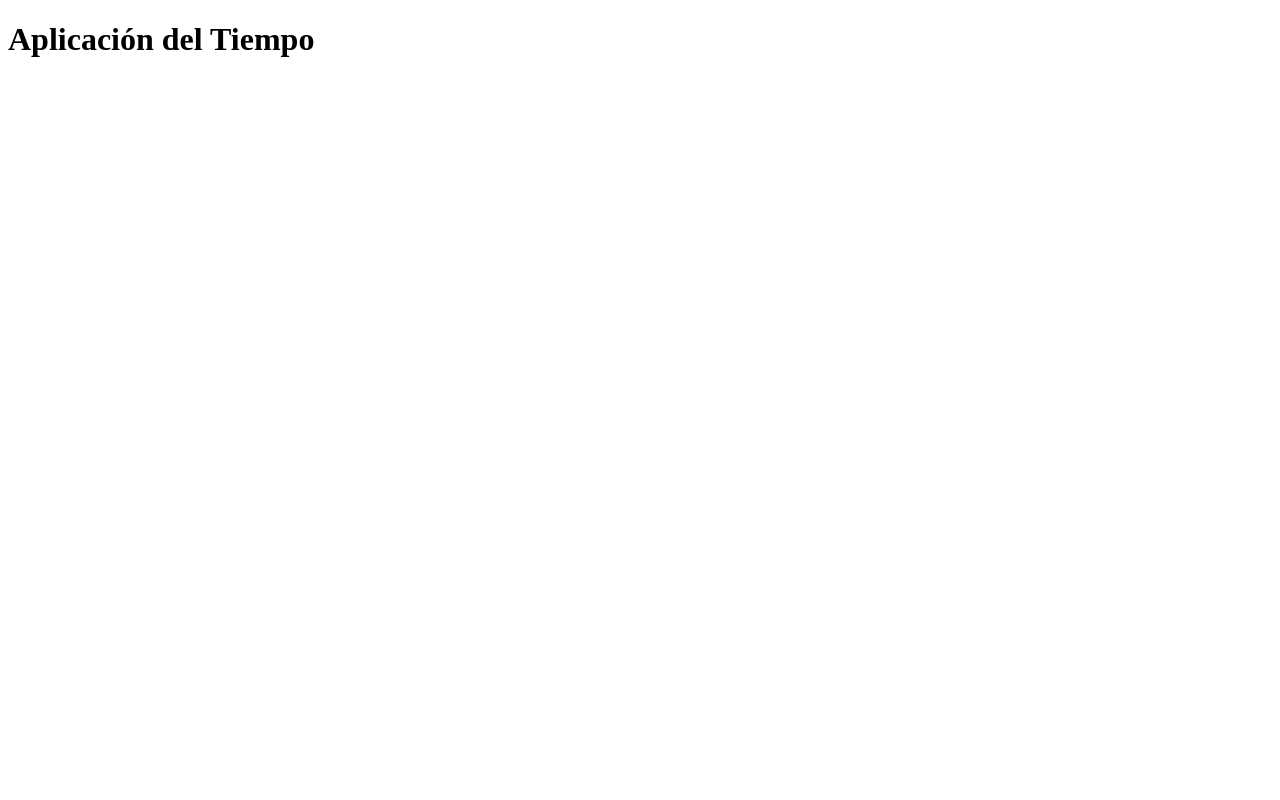
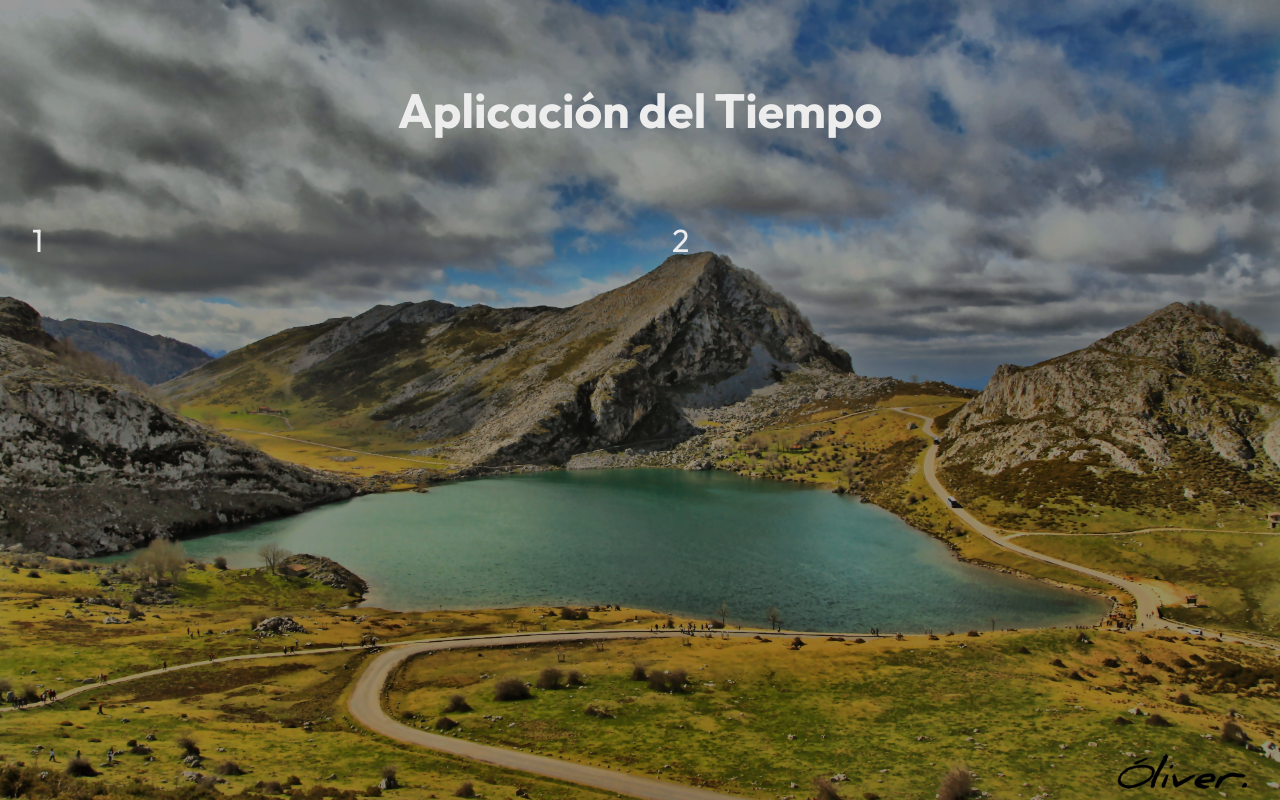
Before and after one commit to JohnnyBC2022/clima-react-typescript, a React (Vite) app: page / in a window 1280 px wide. Built offline with nearby package versions, Linux system fonts and the light colour scheme.

Commit message:
feat: app.tsx modified and styles added

```diff
--- a/index.html
+++ b/index.html
@@ -1,10 +1,16 @@
-<!doctype html>
+<!DOCTYPE html>
 <html lang="en">
   <head>
     <meta charset="UTF-8" />
     <meta name="viewport" content="width=device-width, initial-scale=1.0" />
-    <meta name="author" content="Jonathan Baragaño">
+    <meta name="author" content="Jonathan Baragaño" />
     <title>React / Typescript - CSS Modules - APIs</title>
+    <link rel="preconnect" href="https://fonts.googleapis.com" />
+    <link rel="preconnect" href="https://fonts.gstatic.com" crossorigin />
+    <link
+      href="https://fonts.googleapis.com/css2?family=Outfit:wght@100..900&display=swap"
+      rel="stylesheet"
+    />
   </head>
   <body>
     <div id="root"></div>
--- /dev/null
+++ b/src/App.module.css
@@ -0,0 +1,21 @@
+.title{
+    text-align: center;
+    font-size: 3rem;
+    margin-top: 5rem;
+}
+
+.container {
+    width: 95%;
+    max-width: 100rem;
+    margin: 0 auto;
+}
+
+@media(min-width: 768px){
+    .container{
+        display: grid;
+        grid-template-columns: repeat(2,1fr);
+        align-items: center;
+        gap: 4rem;
+        margin-top: 5rem;
+    }
+}
--- a/src/App.tsx
+++ b/src/App.tsx
@@ -1,11 +1,15 @@
-
+import styles from './App.module.css'
 
 function App() {
 
 
   return (
     <>
-      <h1>Aplicación del Tiempo</h1>
+      <h1 className={styles.title}>Aplicación del Tiempo</h1>
+      <div className={styles.container}>
+        <p>1</p>
+        <p>2</p>
+      </div>
     </>
   )
 }
--- a/src/index.css
+++ b/src/index.css
@@ -0,0 +1,46 @@
+:root {
+  --white: #ededed;
+  --black: #2c2c2c;
+  --primary: #f59E0b;
+}
+
+* {
+  margin: 0;
+  padding: 0;
+  box-sizing: border-box;
+}
+
+html, body {
+  height: 100%;
+  margin: 0;
+  padding: 0;
+  overflow: hidden;
+}
+
+body {
+  font-family: 'Outfit', sans-serif;
+  color: var(--white);
+  font-size: 2rem;
+  position: relative;
+}
+
+#root {
+  margin: 0;
+  padding: 0;
+  height: 100%;
+}
+
+body::before {
+  content: "";
+  background-image: url('/bg-clima.jpg');
+  background-size: cover;
+  background-repeat: no-repeat;
+  background-position: center;
+  filter: brightness(0.6);
+  position: fixed;
+  top: 0;
+  left: 0;
+  width: 100%;
+  height: 100%;
+  z-index: -1;
+}
```
